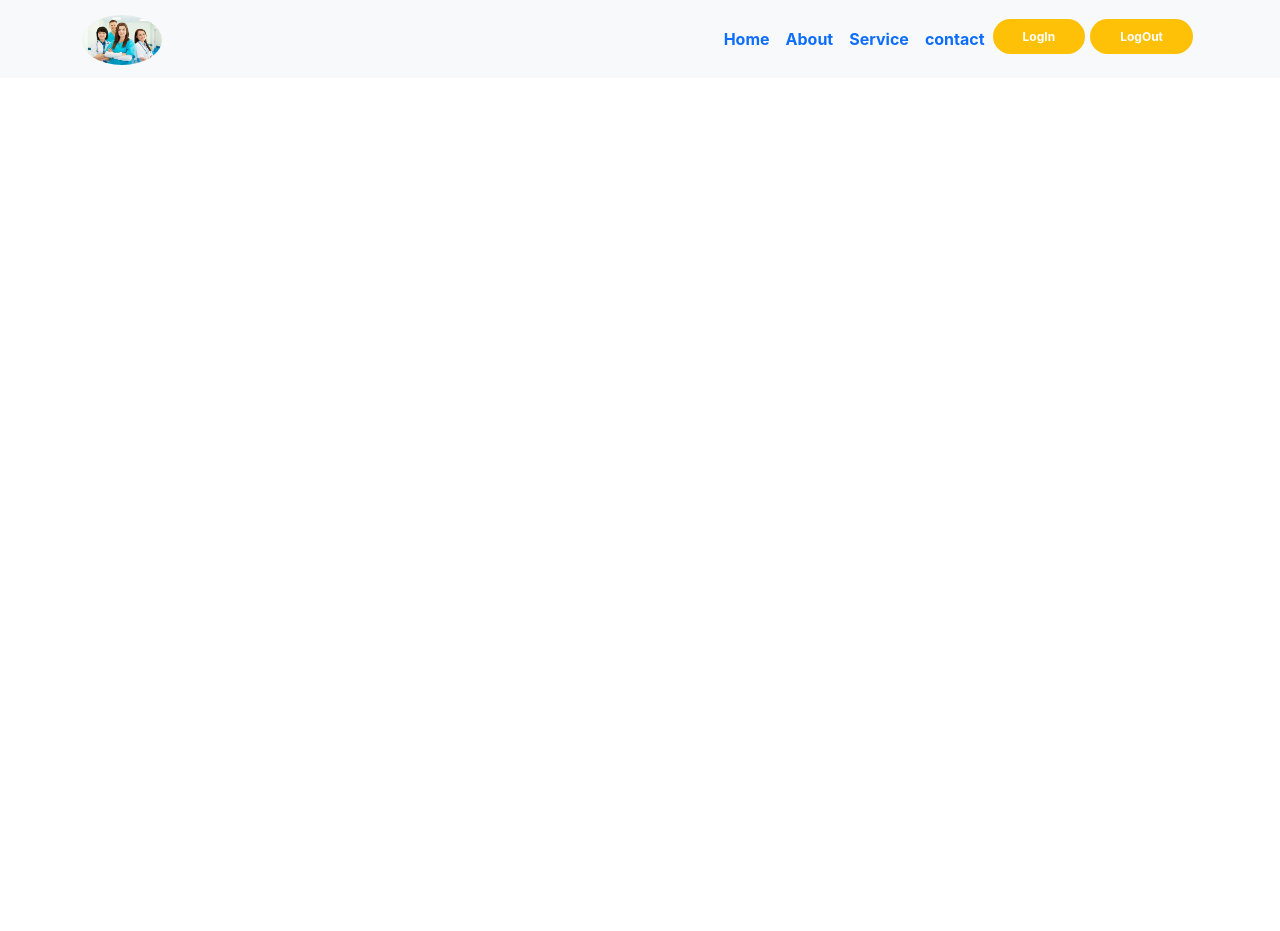
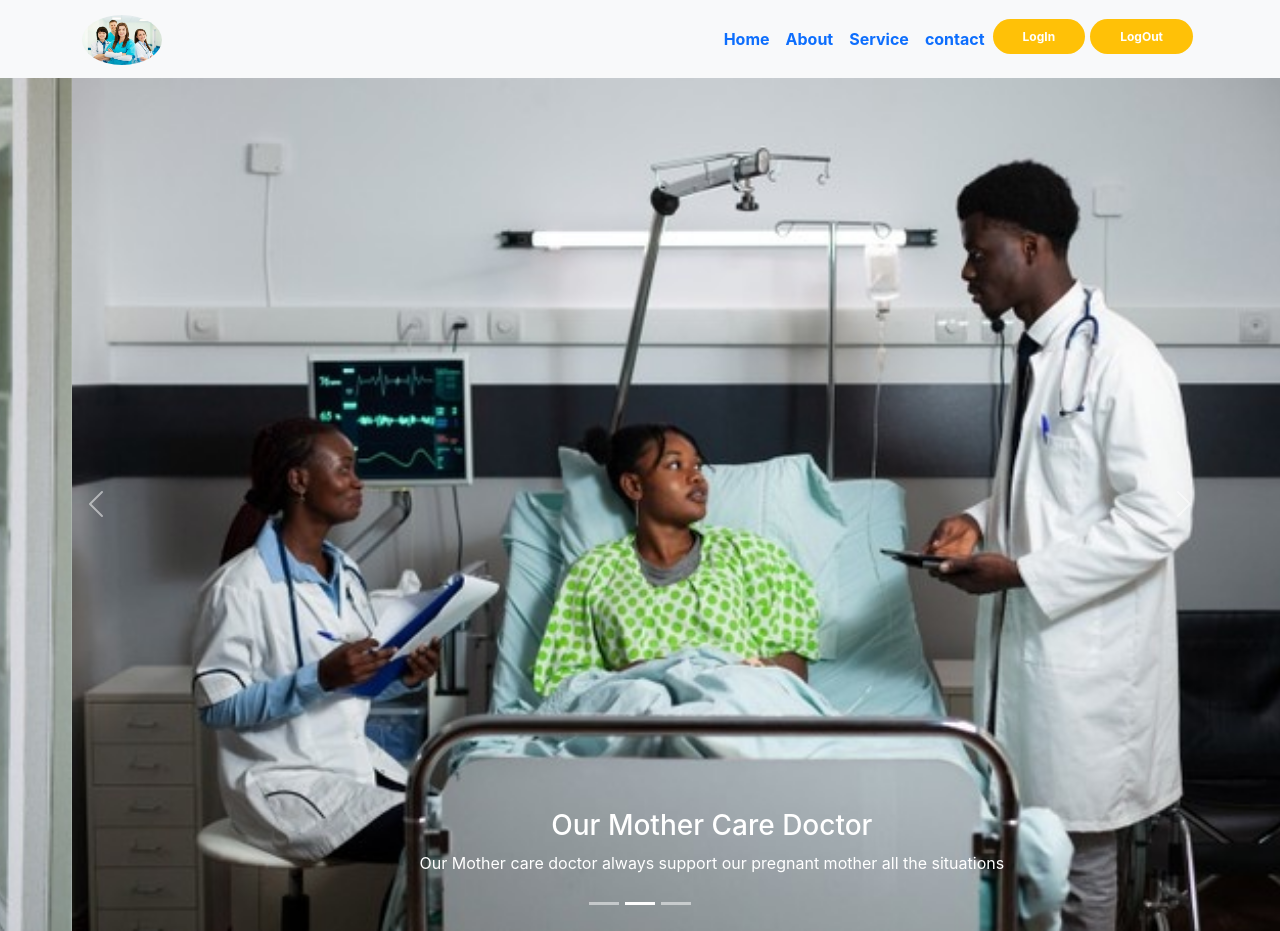
Before and after one commit to rimonhossain12/medical-website-firebase, a React (Create React App) app: page / in a window 1280 px wide. Before the commit the page ends 800 px from the top, so only its background shows below. Built offline with nearby package versions, Linux system fonts and the light colour scheme.

Commit message:
carousel added

```diff
--- a/src/component/Home/Header/Header.css
+++ b/src/component/Home/Header/Header.css
@@ -7,7 +7,10 @@
     margin-bottom: 5px;
 }
 
-img{
+#img-style{
     margin-top: 2px;
     border-radius: 50%;
 }
+/* .img-size{
+    height: 500px;
+} */
--- a/src/component/Home/Header/Header.js
+++ b/src/component/Home/Header/Header.js
@@ -1,14 +1,22 @@
 import React from 'react';
-import { Container, Nav, Navbar } from 'react-bootstrap';
+import { Carousel, Container, Nav, Navbar } from 'react-bootstrap';
 import logo from '../../../images/logo3.jpg';
 import './Header.css';
+import pic1 from '../../../images/carousel/1.jpg';
+import pic2 from '../../../images/carousel/2.jpg';
+import pic3 from '../../../images/carousel/5.jpg';
+
+
+
+
 const Header = () => {
     return (
         <div>
+            {/* navbar start */}
             <Navbar bg="light" expand="lg">
                 <Container>
                     <Navbar.Brand href="#home">
-                        <img
+                        <img id="img-style"
                             alt="not show"
                             src={logo}
                             width="80"
@@ -29,6 +37,55 @@ const Header = () => {
                     </Navbar.Collapse>
                 </Container>
             </Navbar>
+            {/* navbar ends */}
+
+            {/* carousel start */}
+
+
+
+            <Carousel>
+                <Carousel.Item>
+                    <img
+                        className="d-block w-100 img-size"
+                        src={pic1}
+                        alt="First slide"
+                    />
+                    <Carousel.Caption>
+                        <h3 className="fw-bold">See our Medical Team responsibility</h3>
+                        <p className="fw-bold">We are 100 Medical expert team they are always service patience and take care properly</p>
+                    </Carousel.Caption>
+                </Carousel.Item>
+                <Carousel.Item>
+                    <img
+                        className="d-block w-100"
+                        src={pic2}
+                        alt="Second slide"
+                    />
+
+                    <Carousel.Caption>
+                        <h3>Our Mother Care Doctor</h3>
+                        <p>Our Mother care doctor always support our pregnant mother all the situations</p>
+                    </Carousel.Caption>
+                </Carousel.Item>
+                <Carousel.Item>
+                    <img
+                        className="d-block w-100"
+                        src={pic3}
+                        alt="Third slide"
+                    />
+
+                    <Carousel.Caption>
+                        <h3>Our Special Doctor Team</h3>
+                        <p>They are always handle any serious moment patient.</p>
+                    </Carousel.Caption>
+                </Carousel.Item>
+            </Carousel>
+
+
+
+
+
+            {/* carousel ends */}
         </div>
     );
 };
```
Also changed, not shown: src/images/carousel/4.jpg (added), src/images/carousel/5.jpg (added).
